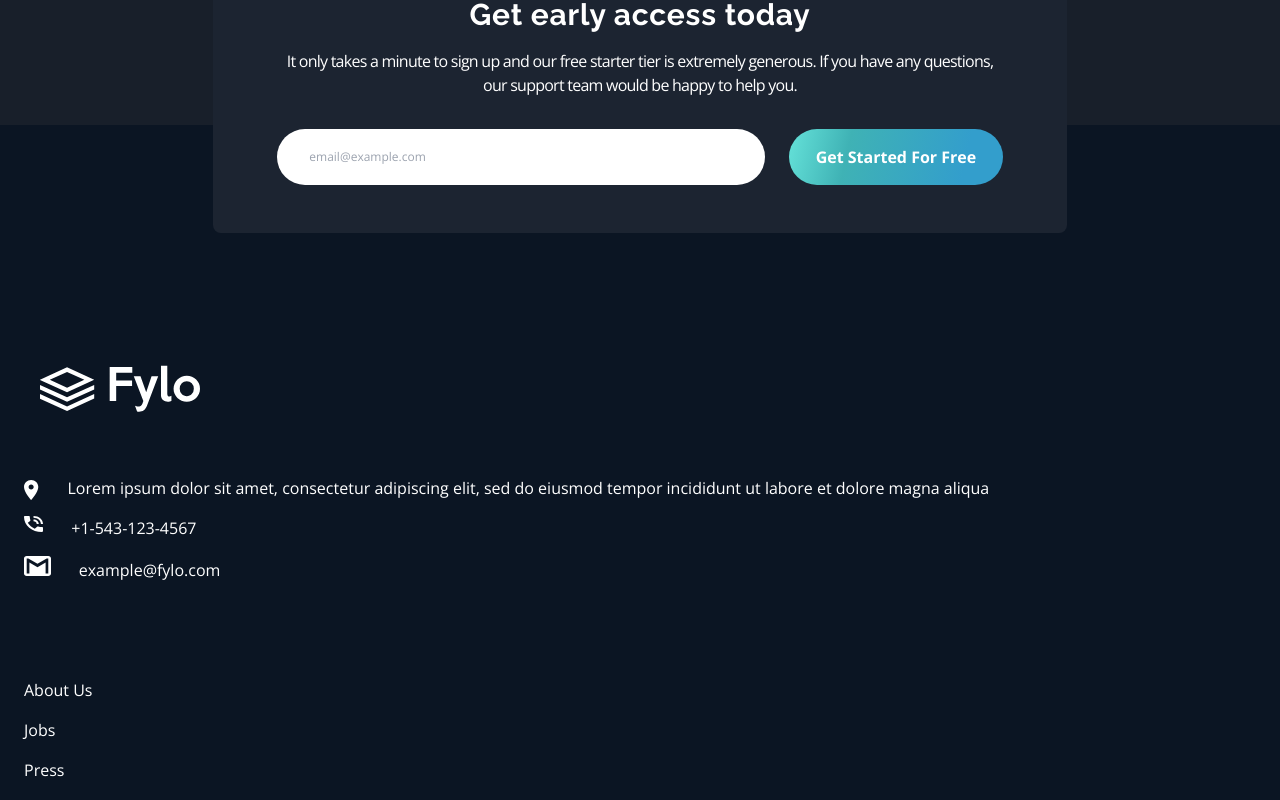
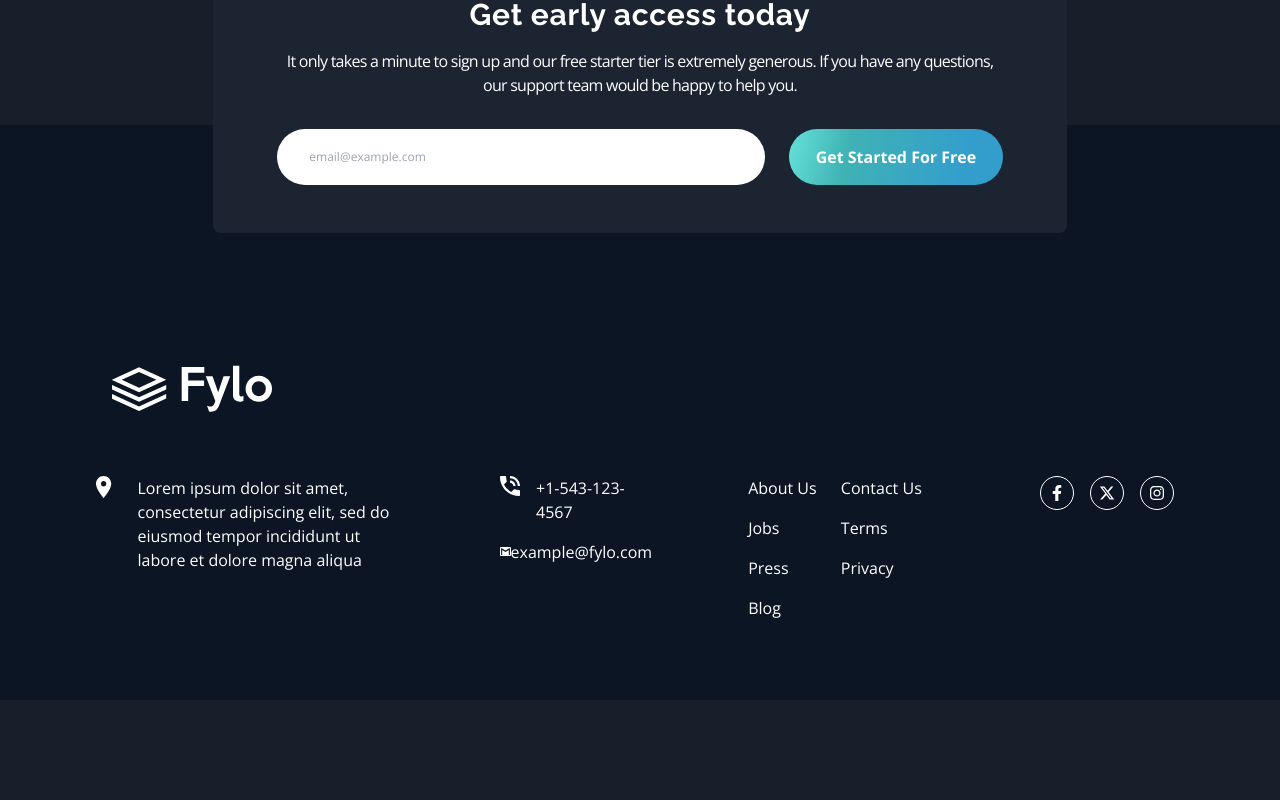
Before and after one commit to andrewpatasik/fylo-dark-theme-landing-page-master, a Next.js app: page / in a window 1280 px wide. Shown: the part 2580-3380 px from the top of the page. After the commit the page ends 3280 px from the top, so only its background shows below. Built offline with nearby package versions, Linux system fonts and the light colour scheme.

Commit message:
footer desktop view done

```diff
--- a/src/app/Footer/index.tsx
+++ b/src/app/Footer/index.tsx
@@ -3,7 +3,7 @@ import Link from "next/link";
 
 export const Footer = () => {
   return (
-    <footer className="relative -z-50 bg-footer h-auto pt-44 px-6">
+    <footer className="relative -z-50 bg-footer h-auto pt-44 pb-20 px-6 md:px-24">
       <div className="my-16">
         <Image
           src="/images/logo.svg"
@@ -15,16 +15,16 @@ export const Footer = () => {
         />
       </div>
 
-      <section className="flex flex-col space-y-24">
-        <article className="flex flex-col space-y-4">
-          <div className="flex space-x-7">
-            <div className="w-auto pt-1">
+      <section className="flex flex-col md:flex-row md:space-x-24">
+        <article className="md:basis-3/5 flex flex-col md:flex-row space-y-4 md:space-y-0 md:space-x-24">
+          <div className="md:basis-3/5 flex">
+            <div className="basis-12">
               <Image
                 src="/images/icon-location.svg"
                 alt="icon location"
                 width={0}
                 height={0}
-                className="w-4 h-5"
+                className="w-4 h-auto"
               />
             </div>
             <p className="basis-full">
@@ -32,34 +32,36 @@ export const Footer = () => {
               eiusmod tempor incididunt ut labore et dolore magna aliqua
             </p>
           </div>
-          <div className="flex space-x-7">
-            <div className="w-auto">
+          <div className="flex flex-col space-y-4">
+            <div className="flex">
+              <div className="basis-12">
                 <Image
                   src="/images/icon-phone.svg"
                   alt="icon phone"
                   width={0}
                   height={0}
-                className="w-5 h-4"
+                  className="w-5 h-auto"
                 />
               </div>
               <p className="basis-full">+1-543-123-4567</p>
             </div>
-          <div className="flex space-x-7 items-baseline">
-            <div className="w-auto">
+            <div className="flex md:items-center">
+              <div className="basis-12">
                 <Image
                   src="/images/icon-email.svg"
                   alt="icon phone"
                   width={0}
                   height={0}
-                className="w-7 h-5"
+                  className="w-6 h-auto"
                 />
               </div>
               <p className="basis-full">example@fylo.com</p>
             </div>
+          </div>
         </article>
 
-        <article className="flex flex-col space-y-12">
-          <ul className="flex flex-col space-y-4">
+        <article className="flex basis-1/5 flex-col md:flex-row space-y-12 md:space-y-0">
+          <ul className="flex basis-1/2 flex-col space-y-4">
             <li>
               <Link href="#">About Us</Link>
             </li>
@@ -74,7 +76,7 @@ export const Footer = () => {
             </li>
           </ul>
 
-          <ul className="flex flex-col space-y-4">
+          <ul className="flex basis-1/2 flex-col space-y-4">
             <li>
               <Link href="#">Contact Us</Link>
             </li>
@@ -87,7 +89,7 @@ export const Footer = () => {
           </ul>
         </article>
 
-        <article className="h-24">
+        <article className="basis-1/6 h-24">
           <ul className="flex flex-row justify-center space-x-4">
             <li>
               <Link href="#">
```
Lines whose indentation alone changed are shown as unchanged.
